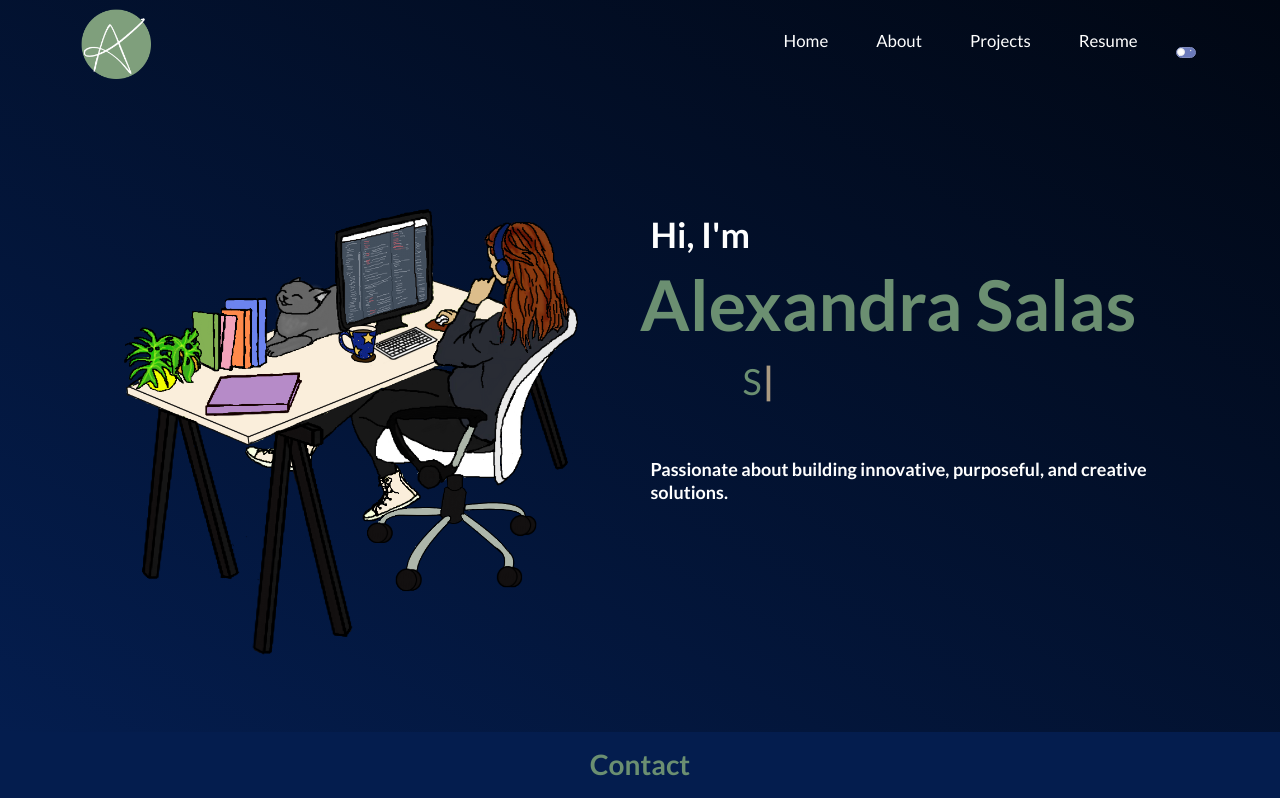
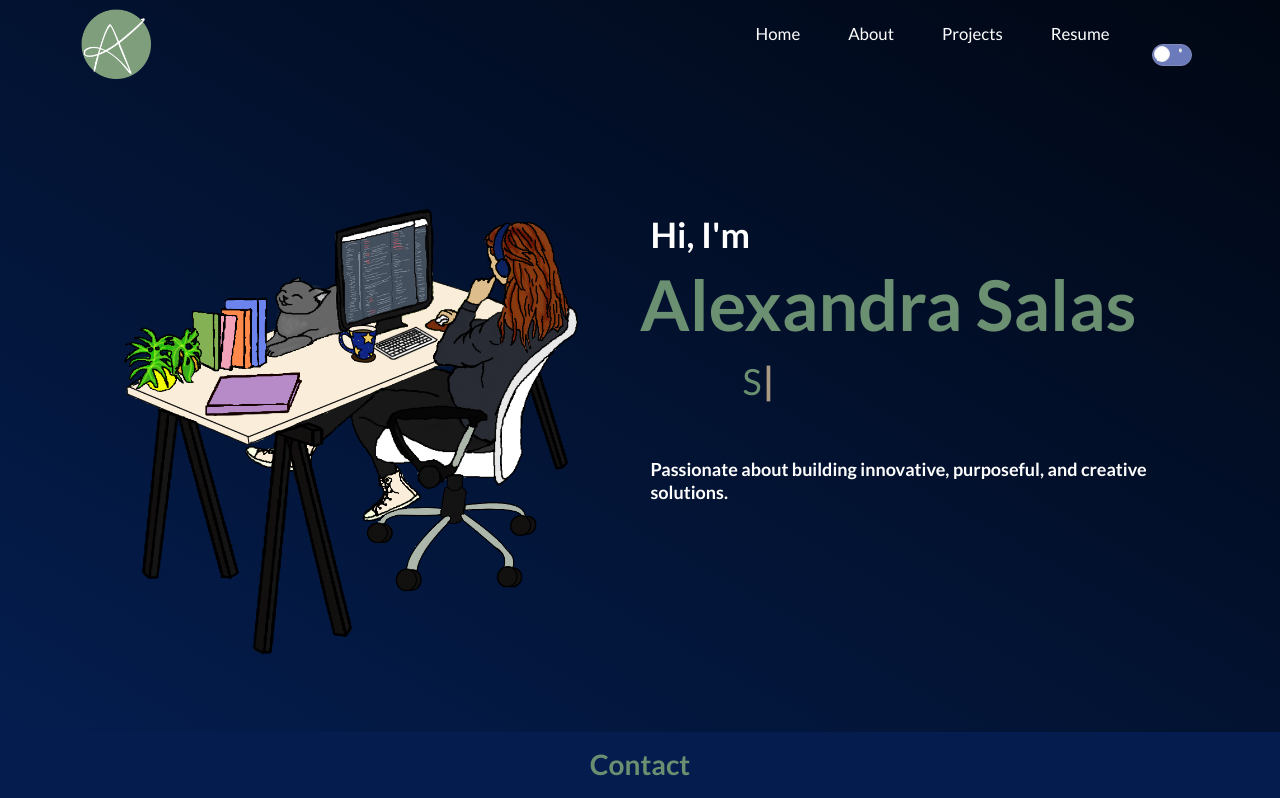
Before and after one commit to aesalas/SalasPortfolio, a React (Create React App) app: page / in a window 1280 px wide. Shown: the top 798 px of the page. Built offline with nearby package versions, Linux system fonts and the light colour scheme.

Commit message:
changing the size of toggle

```diff
--- a/src/components/Toggle.css
+++ b/src/components/Toggle.css
@@ -15,29 +15,29 @@
 
 @keyframes reverse {
     0% {
-        left: 9.4px;
-        width: 8px;
+        left: 18.8px;
+        width: 16px;
     }
     60% {
-        left: .6px;
-        width: 16px;
+        left: 1.2px;
+        width: 32px;
     }
     100% {
-        left: .6px;
+        left: 1.2px;
     }
 }
 
 @keyframes switch {
     0% {
-        left: .6px;
+        left: 1.2px;
     }
     60% {
-        left: .6px;
-        width: 16px;
+        left: 1.2px;
+        width: 32px;
     }
     100% {
-        left: 9.4px;
-        width: 8px;
+        left: 18.8px;
+        width: 16px;
     }
 }
 
@@ -46,26 +46,26 @@
 }
 
 .toggle--checkbox:focus + .toggle--label {
-    outline: solid .6px var(--button-border);
+    outline: solid 1.2px var(--button-border);
     transition: outline 100ms ease-in;
 }
 
 .container--toggle {
     display: grid;
     place-items: center;
-    min-height: 12px;
+    min-height: 24px;
     position: relative;
     grid-area: toggle;
-    margin: 4px;
+    margin: 8px;
 }
 
 /* background */
 .toggle--label {
-    width: 20px;
-    height: 10.8px;
+    width: 40px;
+    height: 21.6px;
     background: var(--indigo-color);
-    border-radius: 20px;
-    border: .6px solid var(--indigo-border);
+    border-radius: 40px;
+    border: 1.2px solid var(--indigo-border);
     display: flex;
     position: relative;
     transition: all 350ms ease-in;
@@ -93,13 +93,13 @@
     animation-duration: 350ms;
     animation-fill-mode: forwards;
     content: '';
-    width: 8px;
-    height: 8px;
-    border: .6px solid var(--gray-border);
-    top: .2px;
-    left: .6px;
+    width: 16px;
+    height: 16px;
+    border: 1.2px solid var(--gray-border);
+    top: .4px;
+    left: 1.2px;
     position: absolute;
-    border-radius: 8px;
+    border-radius: 16px;
     background: white;
 }
 
@@ -109,11 +109,11 @@
     transition: all 250ms ease-in;
     position: absolute;
     content: '';
-    box-shadow: var(--gray-dots) -2.8px 0 0 .2px, var(--gray-dots) -4.4px 2.4px 0 -2px;
-    left: 16px;
-    top: 2px;
-    width: 1.2px;
-    height: 1.2px;
+    box-shadow: var(--gray-dots) -5.6px 0 0 .4px, var(--gray-dots) -8.8px 4.8px 0 -4px;
+    left: 32px;
+    top: 4px;
+    width: 2.4px;
+    height: 2.4px;
     background: transparent;
     border-radius: 50%;
     opacity: 1;
@@ -126,57 +126,57 @@
 
 /* clouds */
 .toggle--checkbox:checked + .toggle--label .toggle--label-background {
-    width: 1px;
-    left: 13px;
-    top: 4.4px;
+    width: 2px;
+    left: 26px;
+    top: 8.8px;
 }
 
 .toggle--checkbox:checked + .toggle--label .toggle--label-background:before {
-    top: -0.8px;
-    left: -1px;
-    width: 4px;
-    height: 1px;
+    top: -1.6px;
+    left: -2px;
+    width: 8px;
+    height: 2px;
 }
 
 .toggle--checkbox:checked + .toggle--label .toggle--label-background:after {
-    top: .6px;
-    width: 4px;
-    height: 1px;
-    left: -2px;
+    top: 1.2px;
+    width: 8px;
+    height: 2px;
+    left: -4px;
 }
 
 /* stars */
 .toggle--label-background {
-    border-radius: 1px;
+    border-radius: 2px;
     position: relative;
     background: white;
-    left: 6.4px;
-    width: 1.2px;
+    left: 12.8px;
+    width: 2.4px;
     transition: all 150ms ease-in;
-    top: 5px;
-    height: .8px;
+    top: 10px;
+    height: 1.6px;
 }
 
 .toggle--label-background:before {
     content: '';
     position: absolute;
-    width: .8px;
-    height: .8px;
-    top: -3px;
-    border-radius: 1px;
+    width: 1.6px;
+    height: 1.6px;
+    top: -6px;
+    border-radius: 2px;
     background: white;
-    left: -4px;
+    left: -8px;
     transition: all 150ms ease-in;
 }
 
 .toggle--label-background:after {
     content: '';
     position: absolute;
-    width: .8px;
-    height: .8px;
-    left: -4px;
-    top: 2px;
-    border-radius: 1px;
+    width: 1.6px;
+    height: 1.6px;
+    left: -8px;
+    top: 4px;
+    border-radius: 2px;
     background: white;
     transition: all 150ms ease-in;
 }
```
